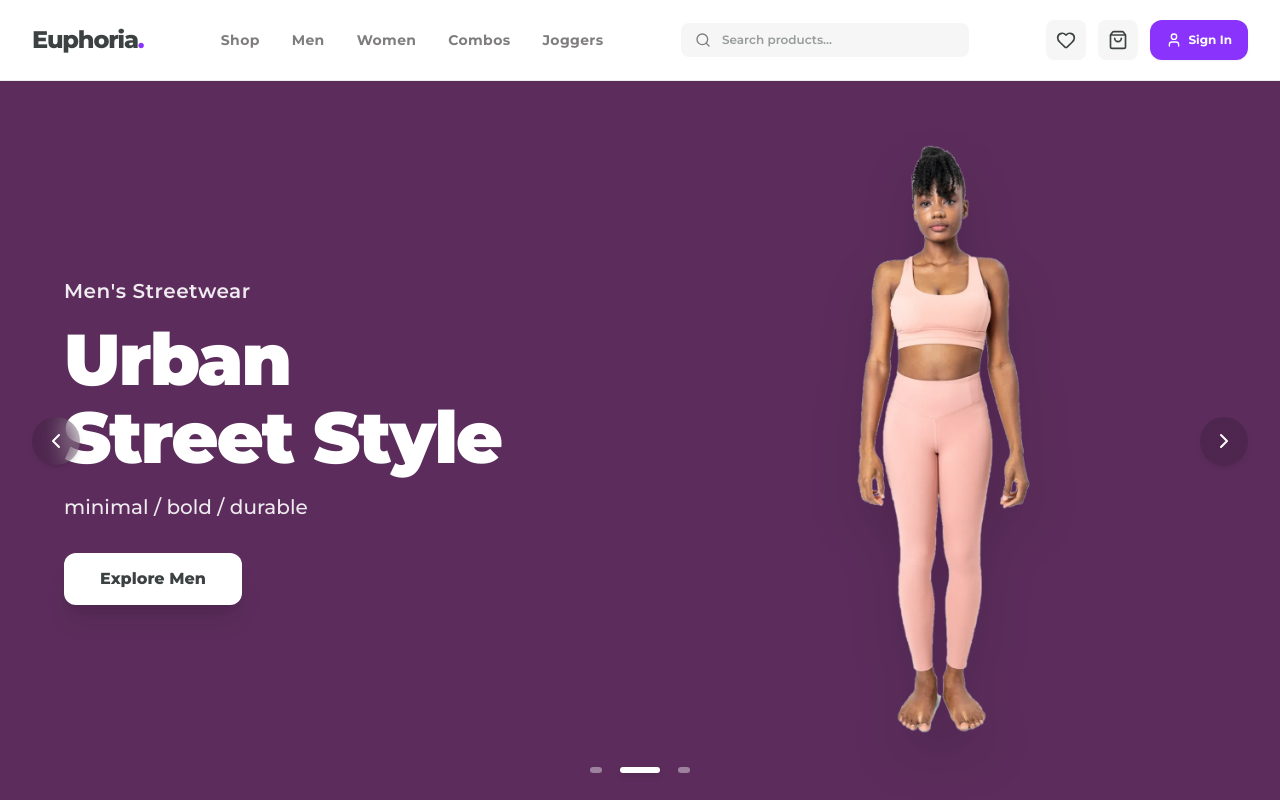
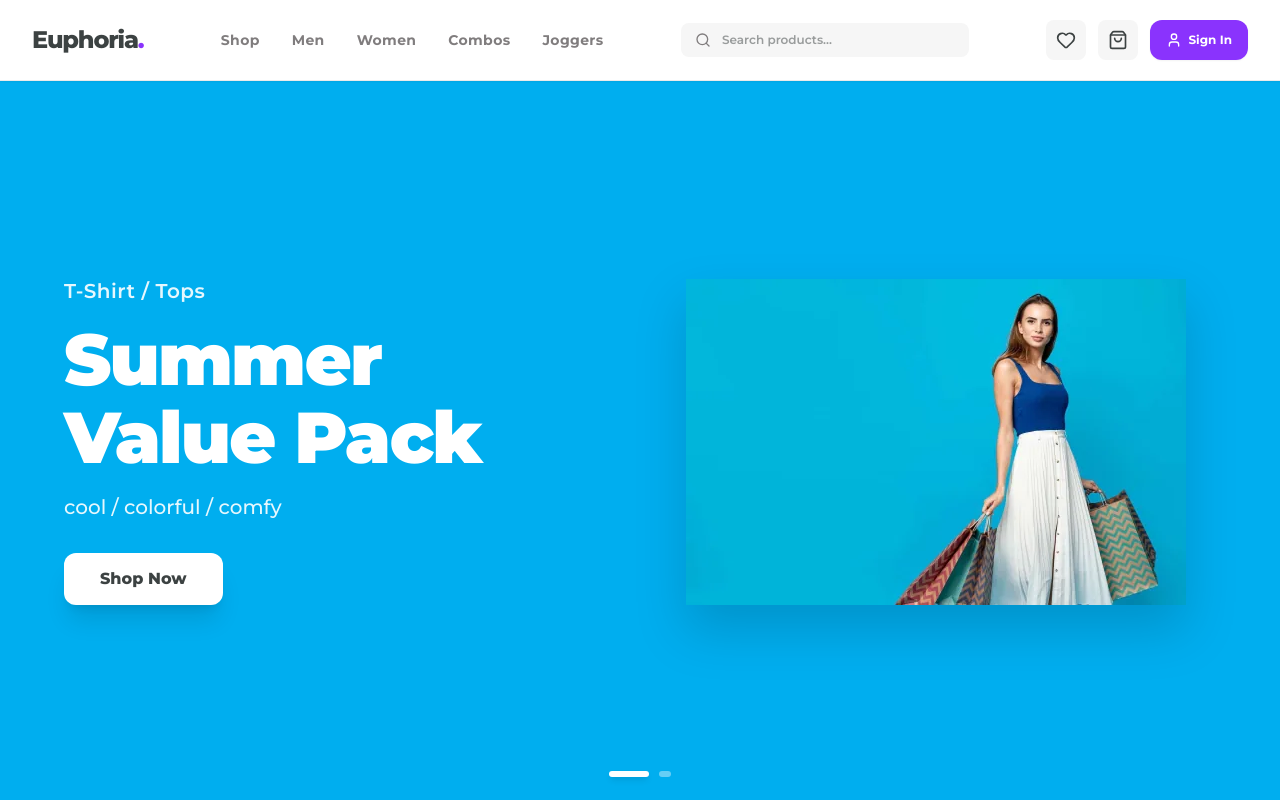
Before and after one commit to cozy-bit/euphoria-fashion, a React (Vite) app: page / in a window 1280 px wide. Shown: the top 800 px of the page. Built offline with nearby package versions, Linux system fonts and the light colour scheme; a web font is replaced by a local one.

Commit message:
fix(home): remove artificial hero slides, keeping clean authentic Summer Value Pack banner

```diff
--- a/src/pages/home/HomePage.jsx
+++ b/src/pages/home/HomePage.jsx
@@ -26,7 +26,6 @@ import catMenBluePolo from '../../assets/images/amirkhon/home/cat-men-blue-polo.
 import catMenBlackTee from '../../assets/images/amirkhon/home/cat-men-black-tee.webp';
 import catMenChecks from '../../assets/images/amirkhon/home/cat-men-checks.webp';
 import catMenDenimShirt from '../../assets/images/amirkhon/home/cat-men-denim-shirt.webp';
-import catMenUrbanJacket from '../../assets/images/amirkhon/home/cat-men-urban-jacket.webp';
 
 import catWomenRedCoat from '../../assets/images/amirkhon/home/cat-women-red-coat.webp';
 import catWomenRainbowDress from '../../assets/images/amirkhon/home/cat-women-rainbow-dress.webp';
@@ -53,7 +52,7 @@ import avatar1 from '../../assets/images/amirkhon/home/feedback-avatar-1.webp';
 import avatar2 from '../../assets/images/amirkhon/home/feedback-avatar-2.webp';
 import avatar3 from '../../assets/images/amirkhon/home/feedback-avatar-3.webp';
 
-// 1. HERO SLIDES DATA
+// 1. HERO SLIDES DATA - Original authentic Summer Value Pack banner from Figma
 const HERO_SLIDES = [
   {
     id: 1,
@@ -65,28 +64,6 @@ const HERO_SLIDES = [
     imageAlt: 'Summer Value Pack Model',
     link: '/products?cat=women',
     btnText: 'Shop Now'
-  },
-  {
-    id: 2,
-    subTitle: "Men's Streetwear",
-    title: 'Urban Street Style',
-    description: 'minimal / bold / durable',
-    bgColor: '#5C2D5C',
-    image: catMenUrbanJacket,
-    imageAlt: 'Urban Street Style Model',
-    link: '/products?cat=men',
-    btnText: 'Explore Men'
-  },
-  {
-    id: 3,
-    subTitle: 'Multipacks & Combos',
-    title: 'Breezy Summer Deals',
-    description: 'breathable / lightweight / vibrant',
-    bgColor: '#F9A03F',
-    image: catWomenYellowPolka,
-    imageAlt: 'Breezy Summer Deals Model',
-    link: '/products?cat=combos',
-    btnText: 'Discover Combos'
   }
 ];
 
@@ -159,7 +136,7 @@ export default function HomePage() {
 
   // Auto-advance Hero every 5.5 seconds, resetting cleanly on slide change
   useEffect(() => {
-    if (isHeroPaused) return;
+    if (isHeroPaused || HERO_SLIDES.length <= 1) return;
     const timer = setTimeout(() => {
       setHeroDirection(1);
       setHeroIndex((prev) => (prev + 1) % HERO_SLIDES.length);
@@ -230,7 +207,8 @@ export default function HomePage() {
         className="relative overflow-hidden w-full h-[calc(100vh-80px)] min-h-[580px] max-h-[920px] flex items-center transition-colors duration-700 select-none"
         style={{ backgroundColor: currentHero.bgColor }}
       >
-        {/* Left Slide Arrow - Vertically centered and fixed */}
+        {/* Left Slide Arrow - Vertically centered and fixed (when multiple slides) */}
+        {HERO_SLIDES.length > 1 && (
           <button
             type="button"
             onClick={handleHeroPrev}
@@ -239,8 +217,10 @@ export default function HomePage() {
           >
             <ChevronLeft className="w-6 h-6" />
           </button>
+        )}
 
-        {/* Right Slide Arrow - Vertically centered and fixed */}
+        {/* Right Slide Arrow - Vertically centered and fixed (when multiple slides) */}
+        {HERO_SLIDES.length > 1 && (
           <button
             type="button"
             onClick={handleHeroNext}
@@ -249,6 +229,7 @@ export default function HomePage() {
           >
             <ChevronRight className="w-6 h-6" />
           </button>
+        )}
 
         {/* Slide Content with AnimatePresence */}
         <div className="max-w-7xl mx-auto px-6 sm:px-10 lg:px-16 w-full h-full flex items-center py-8">
@@ -300,7 +281,8 @@ export default function HomePage() {
 
         {/* Bottom Pagination Indicators - Stable, no layout shift or jump */}
         <div className="absolute bottom-6 left-1/2 -translate-x-1/2 flex items-center gap-2.5 z-30">
-          {HERO_SLIDES.map((slide, idx) => {
+          {HERO_SLIDES.length > 1 ? (
+            HERO_SLIDES.map((slide, idx) => {
               const isActive = heroIndex === idx;
               return (
                 <button
@@ -319,7 +301,13 @@ export default function HomePage() {
                   />
                 </button>
               );
-          })}
+            })
+          ) : (
+            <>
+              <span className="block h-1.5 w-10 bg-white rounded-full shadow-md" />
+              <span className="block h-1.5 w-3 bg-white/40 rounded-full" />
+            </>
+          )}
         </div>
       </section>
 
```
Lines whose indentation alone changed are shown as unchanged.
